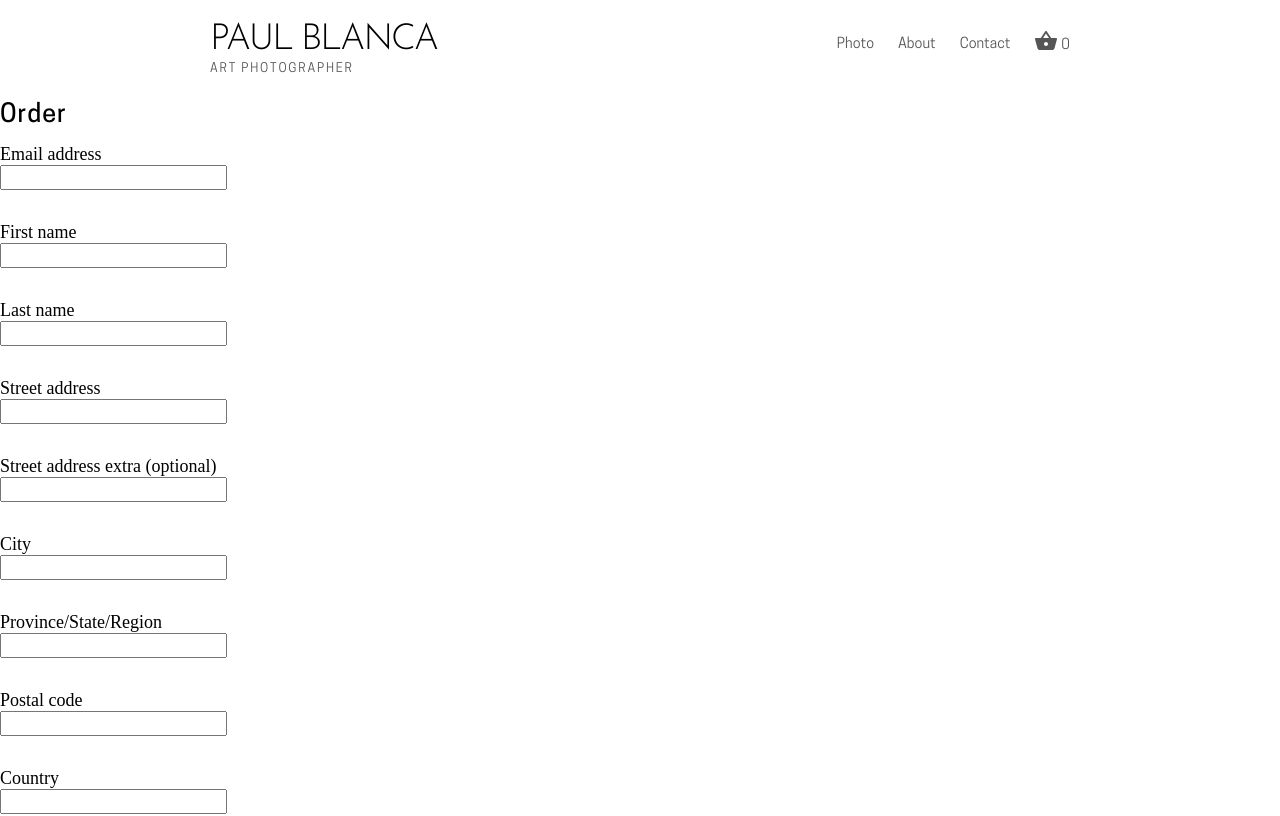
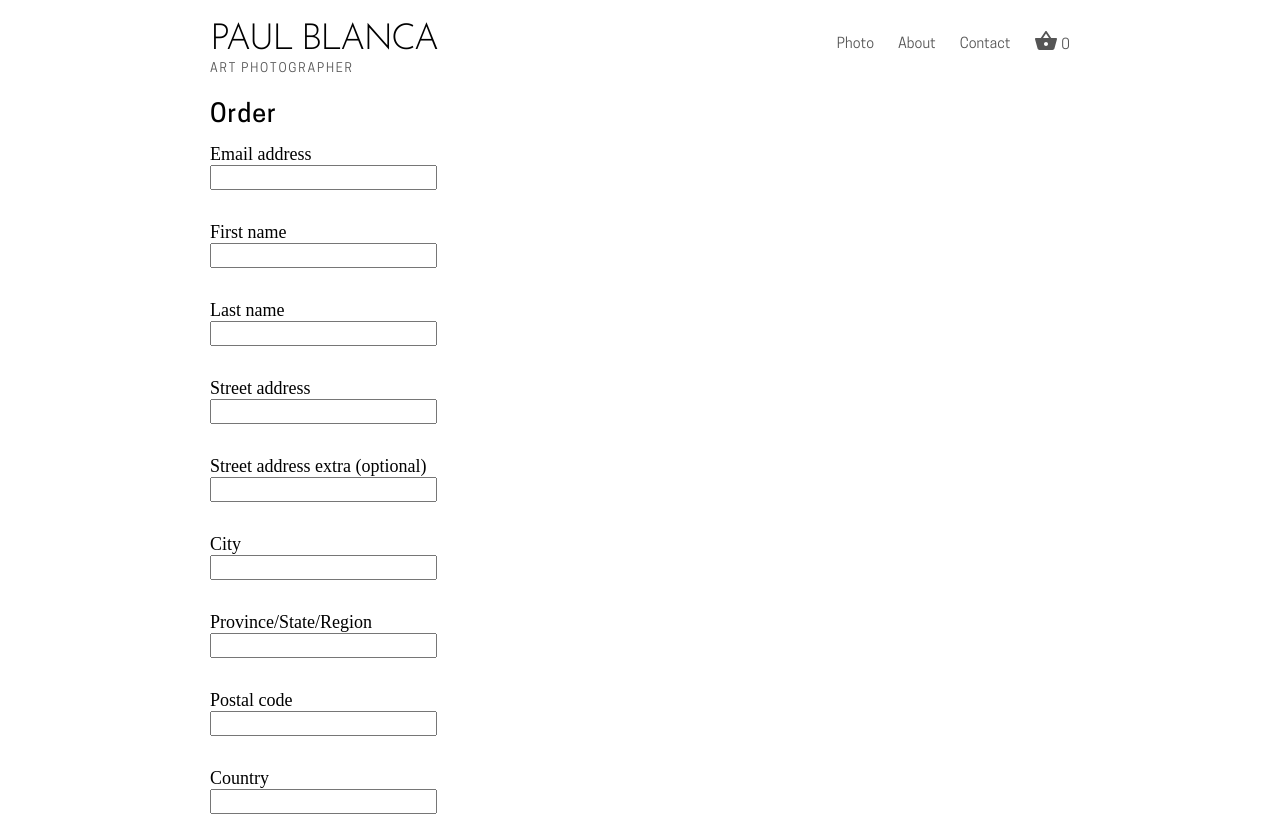
Before and after one commit to anandgraves/paulblanca.nl, a Nuxt app: page /order in a window 1280 px wide. Shown: the top 816 px of the page. Built offline with nearby package versions, Linux system fonts and the light colour scheme; a web font is replaced by a local one.

Commit message:
refactor(order): constrain content

```diff
--- a/pages/order.vue
+++ b/pages/order.vue
@@ -1,5 +1,5 @@
 <template>
-  <article class="content">
+  <article class="center-content">
     <h1 class="heading-large">Order</h1>
 
     <form>
```
